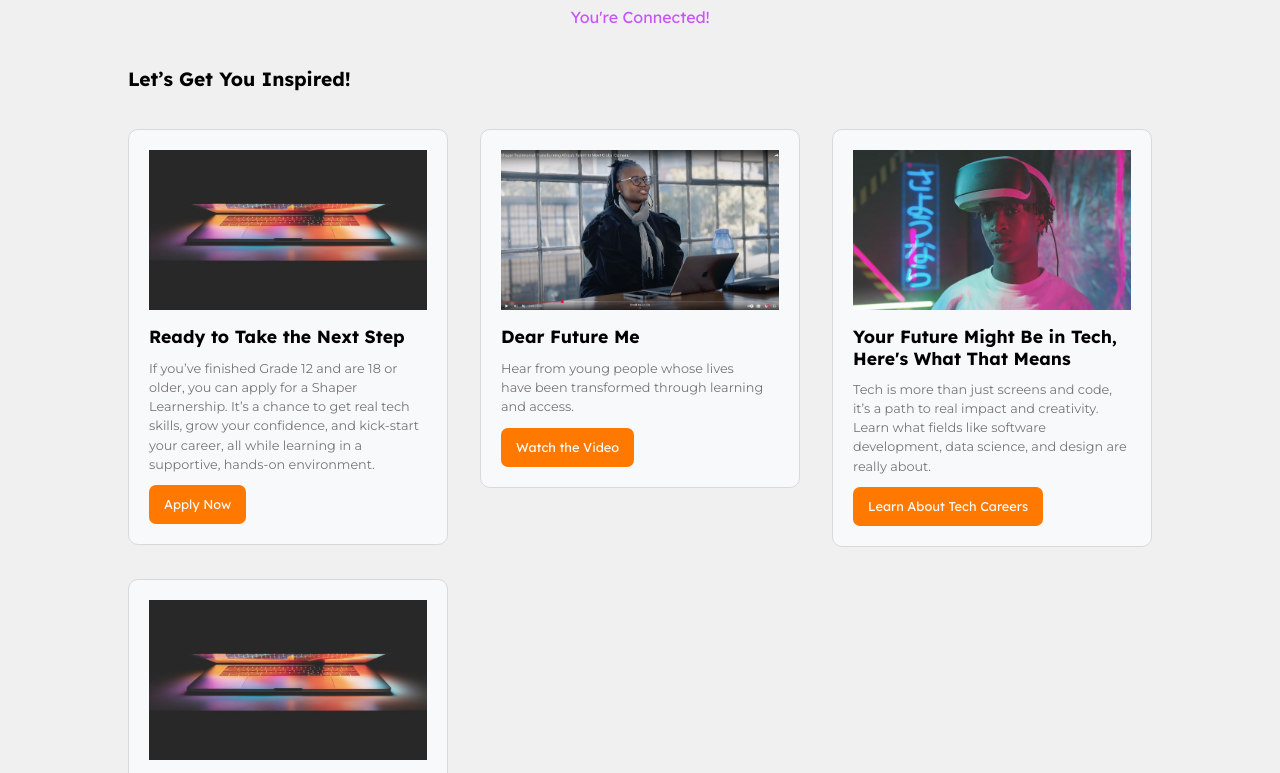
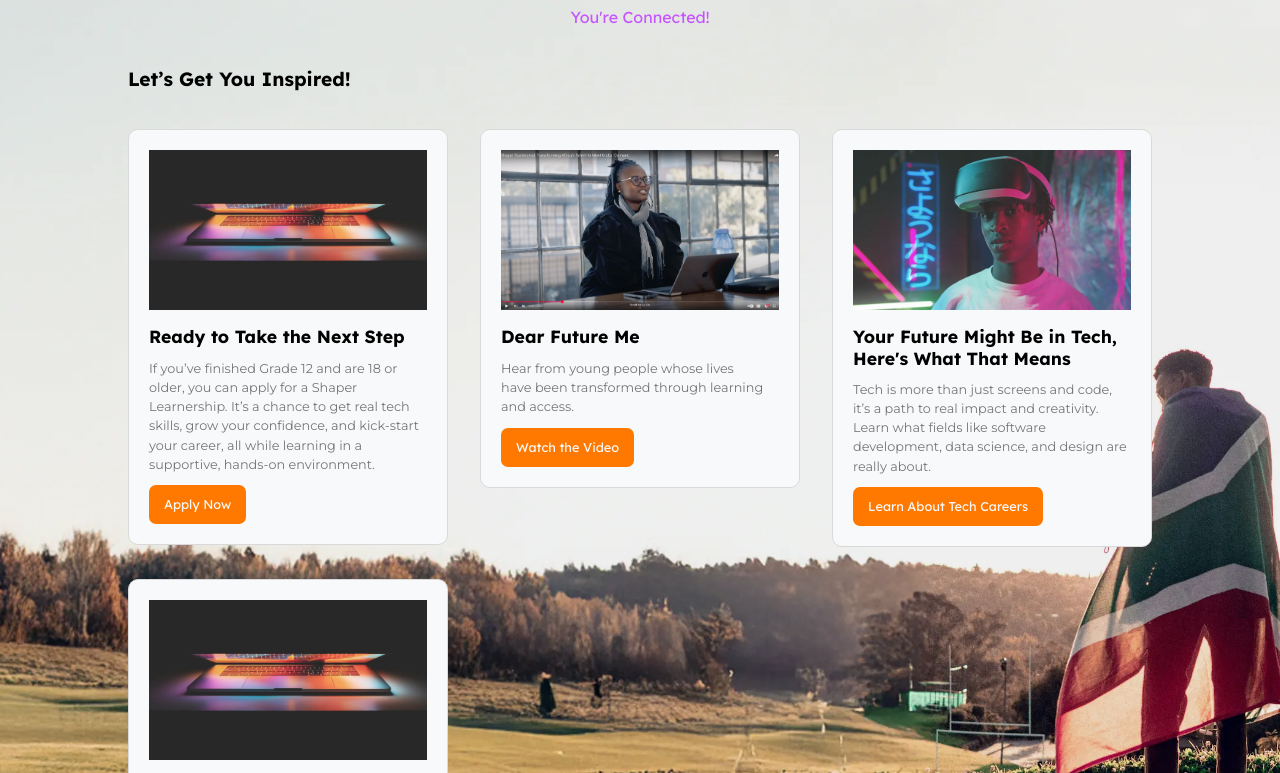
Before and after one commit to The-DigitalAcademy/shaper-additional-learning, a plain HTML site: page index.html in a window 1280 px wide. Shown: the part 120-893 px from the top of the page. Drawn offline with Linux system fonts and the light colour scheme.

Commit message:
fix background

```diff
--- a/styles/main.css
+++ b/styles/main.css
@@ -19,7 +19,7 @@
 
 @media (min-width: 576px) {
     .body {
-        background: linear-gradient(0deg, rgba(0, 0, 0, 0.06), rgba(0, 0, 0, 0.06)), url("images/background-image.webp");
+        background: linear-gradient(0deg, rgba(0, 0, 0, 0.06), rgba(0, 0, 0, 0.06)), url("../images/background-image.webp");
         background-repeat: no-repeat;
         background-position-y: top;
         background-position-x: center;
```
